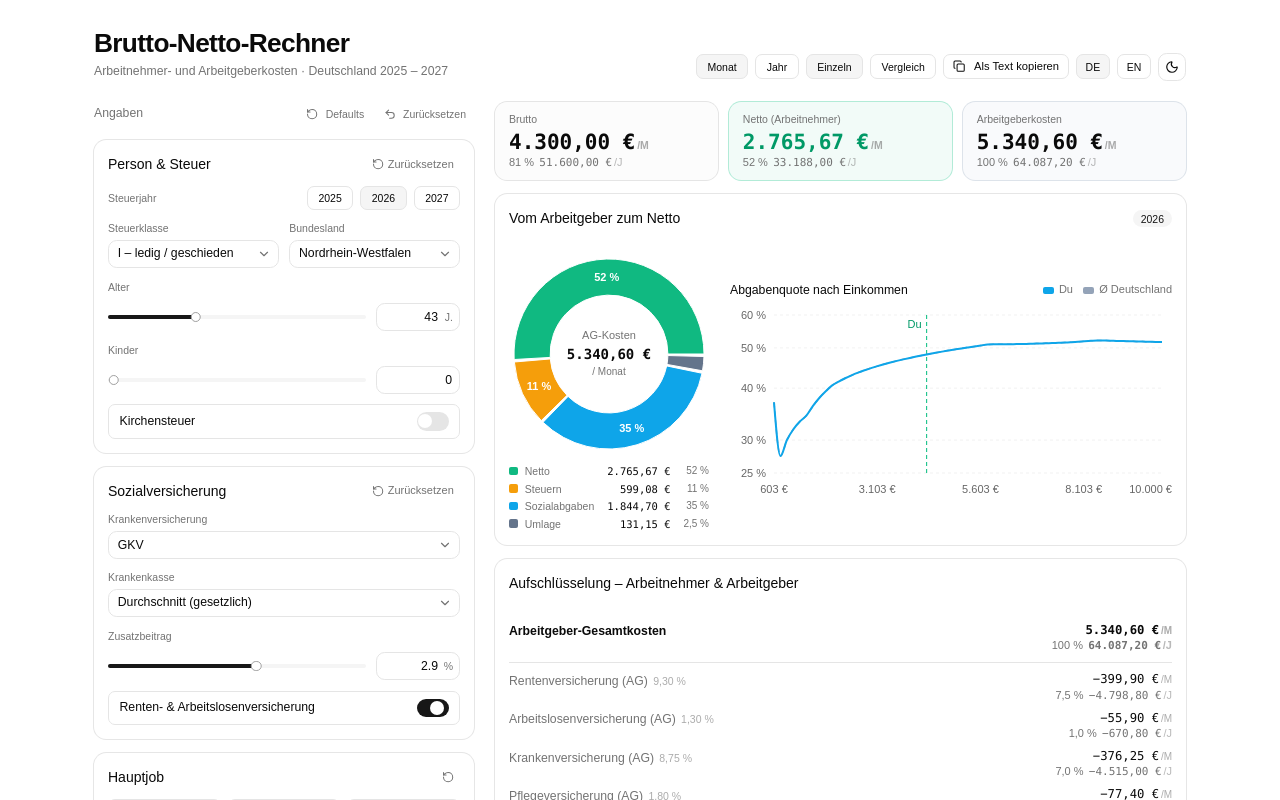
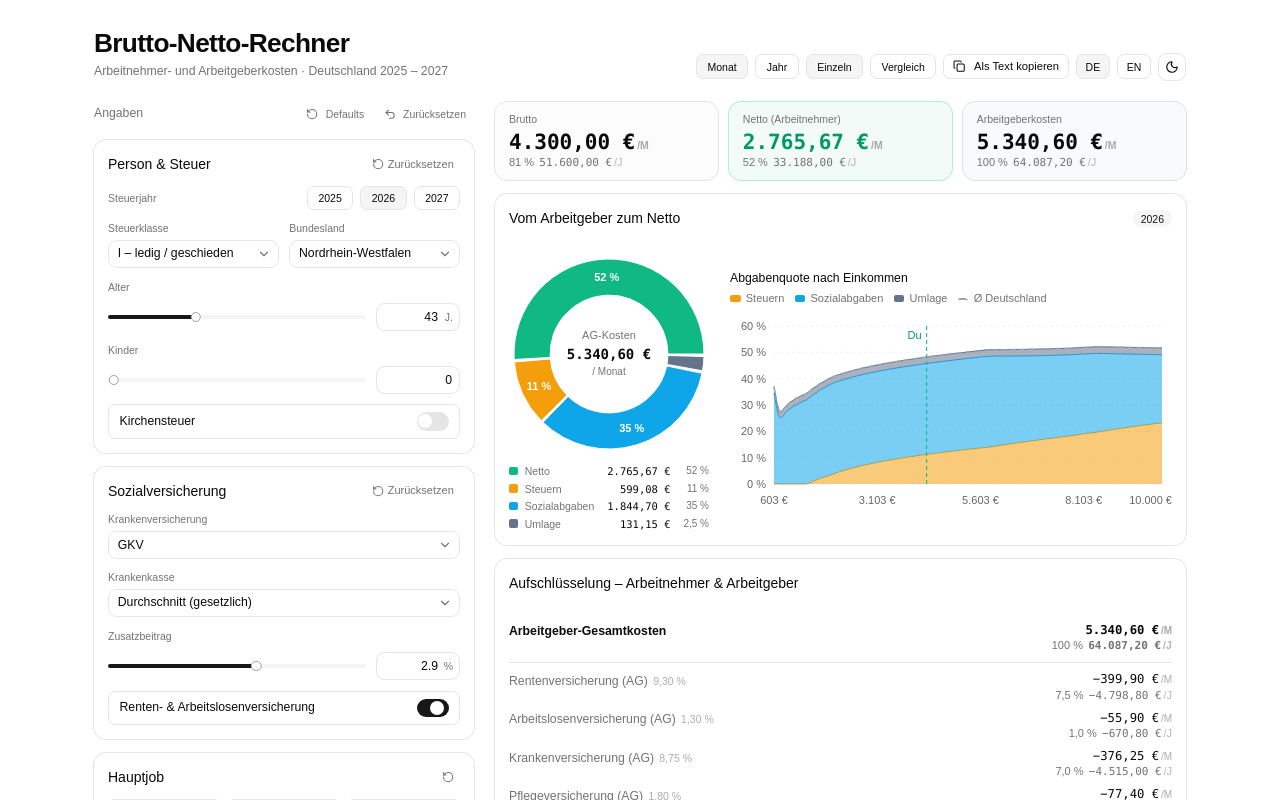
Before and after one commit to 1cedsoda/brutto-netto, a React (Vite) app: page / in a window 1280 px wide. Shown: the top 800 px of the page. Built offline with nearby package versions, Linux system fonts and the light colour scheme.

Commit message:
Abgabenquote als gestapelte Flächen (Steuern/Sozialabgaben/Umlage), feste x-Achse, Rentenkommission-Schalter in Sozialversicherung

```diff
--- a/src/components/calc/Charts.tsx
+++ b/src/components/calc/Charts.tsx
@@ -11,7 +11,7 @@ import { formatEUR, formatShare } from "@/lib/format";
 import { useT, type Key } from "@/lib/i18n";
 
 // Four high-level destinations of the total employer cost — no AN/AG split.
-const C = {
+export const SLICE_COLORS = {
   net: "#10b981", // emerald
   steuern: "#f59e0b", // amber
   sozial: "#0ea5e9", // sky
@@ -27,6 +27,25 @@ export interface Slice {
 
 function pickField(v: { monthly: number; yearly: number }, p: DisplayPeriod) {
   return p === "monthly" ? v.monthly : v.yearly;
+}
+
+/** Yearly amounts of the four destinations (Netto, Steuern, Sozialabgaben, Umlage). */
+export function burdenParts(result: CalculationResult) {
+  const e = result.employeeSocial;
+  const a = result.employerSocial;
+  return {
+    net: result.net.yearly,
+    steuern: result.tax.total.yearly + a.pauschsteuer.yearly,
+    sozial:
+      e.total.yearly +
+      (result.privateHealthEmployee?.yearly ?? 0) +
+      a.rente.yearly +
+      a.arbeitslosen.yearly +
+      a.kranken.yearly +
+      a.pflege.yearly,
+    umlage: a.insolvenzgeld.yearly + a.u1.yearly + a.u2.yearly + a.unfall.yearly,
+    total: result.employerTotalCost.yearly,
+  };
 }
 
 /**
@@ -59,10 +78,10 @@ function buildSlices(
   const push = (key: string, label: string, value: number, color: string) => {
     if (value > 0.005) out.push({ key, label, value, color });
   };
-  push("net", t("ch.net"), net, C.net);
-  push("steuern", t("ch.steuern"), steuern, C.steuern);
-  push("sozial", t("ch.sozial"), sozial, C.sozial);
-  push("umlage", t("ch.umlage"), umlage, C.umlage);
+  push("net", t("ch.net"), net, SLICE_COLORS.net);
+  push("steuern", t("ch.steuern"), steuern, SLICE_COLORS.steuern);
+  push("sozial", t("ch.sozial"), sozial, SLICE_COLORS.sozial);
+  push("umlage", t("ch.umlage"), umlage, SLICE_COLORS.umlage);
 
   return {
     slices: out,
--- a/src/components/calc/JobsBreakdown.tsx
+++ b/src/components/calc/JobsBreakdown.tsx
@@ -109,8 +109,9 @@ export function JobsTable({ res, primary }: { res: ScenarioResult; primary: Disp
       type: "row",
       label: a.balance >= 0 ? t("annual.due") : t("annual.refund"),
       cells: rs.map(() => null),
-      total: -a.balance,
-      sign: a.balance >= 0 ? "minus" : "plus",
+      // Nachzahlung lowers the net (−), Erstattung raises it (+).
+      total: a.balance,
+      sign: "minus",
       always: true,
     });
     rows.push({ type: "sep" });
--- a/src/components/calc/ProgressionChart.tsx
+++ b/src/components/calc/ProgressionChart.tsx
@@ -1,12 +1,14 @@
 import { useMemo } from "react";
 import {
+  Area,
   CartesianGrid,
+  ComposedChart,
   Line,
-  LineChart,
   ReferenceLine,
   XAxis,
   YAxis,
 } from "recharts";
+import { SLICE_COLORS, burdenParts } from "./Charts";
 import {
   ChartContainer,
   ChartTooltip,
@@ -35,11 +37,13 @@ export function ProgressionChart({ scenarioKey }: { scenarioKey: ScenarioKey })
   const others = scenario.jobs.slice(1).reduce((a, j) => a + j.grossAmount, 0);
   const current = (scenario.jobs[0]?.grossAmount ?? 0) + others;
 
-  const { data, minX, maxX, lowest } = useMemo(() => {
+  const { data, minX, maxX, highest } = useMemo(() => {
     const limit = getConstants(scenario.year).minijobLimit; // €/month
-    const min = (monthly ? limit : limit * 12) + others;
-    const top = (monthly ? 10000 : 120000) + others;
-    const max = Math.max(top, current);
+    // Fixed axis (independent of further jobs): from the Minijob limit up to
+    // 10.000 €/Monat. The main job is varied from the limit upwards, so with
+    // further jobs the curve simply starts further right.
+    const min = monthly ? limit : limit * 12;
+    const max = Math.max(monthly ? 10000 : 120000, current);
     const steps = 60;
 
     const benchScenario: ScenarioInput = {
@@ -47,60 +51,96 @@ export function ProgressionChart({ scenarioKey }: { scenarioKey: ScenarioKey })
       year: scenario.year,
       grossPeriod: scenario.grossPeriod,
     };
-    // Burden = (AG total cost − net) / AG total cost.
-    const rateOf = (sc: ScenarioInput, total: number, fixed: number) => {
+    const resultFor = (sc: ScenarioInput, total: number, fixed: number) => {
       const [main, ...rest] = sc.jobs;
-      const r = calculateScenario({
+      return calculateScenario({
         ...sc,
         jobs: [
-          { ...main, kind: main.kind === "minijob" ? "employee" : main.kind, grossAmount: Math.max(0, total - fixed) },
+          {
+            ...main,
+            kind: main.kind === "minijob" ? "employee" : main.kind,
+            grossAmount: Math.max(0, total - fixed),
+          },
           ...rest,
         ],
       }).total;
-      const cost = r.employerTotalCost.monthly;
-      return cost > 0 ? ((cost - r.net.monthly) / cost) * 100 : 0;
     };
+    // Shares of the total cost (AG-Kosten): taxes, social contributions, levies.
+    const pct = (v: number, base: number) => (base > 0 ? (v / base) * 100 : 0);
 
-    const pts: { x: number; rate: number; benchmark: number }[] = [];
-    let lowest = Infinity;
+    const pts: {
+      x: number;
+      steuern: number | null;
+      sozial: number | null;
+      umlage: number | null;
+      rate: number | null;
+      benchmark: number;
+    }[] = [];
+    let highest = 0;
+    const own = (g: number) => {
+      const p = burdenParts(resultFor(scenario, g, others));
+      return {
+        steuern: pct(p.steuern, p.total),
+        sozial: pct(p.sozial, p.total),
+        umlage: pct(p.umlage, p.total),
+      };
+    };
+    const start = min + others; // main job at the Minijob limit
     for (let i = 0; i <= steps; i++) {
       const g = min + ((max - min) / steps) * i; // linear income axis
-      const rate = rateOf(scenario, g, others);
-      const benchmark = rateOf(benchScenario, g, 0);
-      lowest = Math.min(lowest, rate, benchmark);
-      pts.push({ x: g, rate, benchmark });
+      const b = burdenParts(resultFor(benchScenario, g, 0));
+      const benchmark = pct(b.total - b.net, b.total);
+      const mine = g >= start ? own(g) : null;
+      const steuern = mine?.steuern ?? null;
+      const sozial = mine?.sozial ?? null;
+      const umlage = mine?.umlage ?? null;
+      const rate = mine ? mine.steuern + mine.sozial + mine.umlage : null;
+      highest = Math.max(highest, rate ?? 0, benchmark);
+      pts.push({ x: g, steuern, sozial, umlage, rate, benchmark });
     }
-    return { data: pts, minX: min, maxX: max, lowest };
+    return { data: pts, minX: min, maxX: max, highest };
   }, [scenario, monthly, current, others]);
 
-  // Logarithmic Y axis, normally 30–60 %, extended downwards if a curve dips lower.
-  const yMin = Math.max(5, Math.min(30, Math.floor(lowest / 5) * 5));
-  const yTicks = [5, 10, 15, 20, 25, 30, 40, 50, 60].filter(
-    (v) => v >= yMin && v <= 60,
-  );
+  // Linear Y axis from 0 % (stacked areas need a zero baseline).
+  const yMax = Math.min(100, Math.max(60, Math.ceil(highest / 10) * 10));
+  const yTicks = Array.from({ length: yMax / 10 + 1 }, (_, i) => i * 10);
 
   const config: ChartConfig = {
-    rate: { label: t("r.you"), color: "#0ea5e9" },
+    steuern: { label: t("ch.steuern"), color: SLICE_COLORS.steuern },
+    sozial: { label: t("ch.sozial"), color: SLICE_COLORS.sozial },
+    umlage: { label: t("ch.umlage"), color: SLICE_COLORS.umlage },
+    rate: { label: t("r.you"), color: "currentColor" },
     benchmark: { label: t("r.benchmark"), color: "#94a3b8" },
   };
+  const legend: { key: keyof typeof config; dashed?: boolean }[] = [
+    { key: "steuern" },
+    { key: "sozial" },
+    { key: "umlage" },
+    { key: "benchmark", dashed: true },
+  ];
 
   return (
     <div>
-      <div className="mb-1 flex items-center justify-between">
+      <div className="mb-2 grid gap-1">
         <span className="text-sm font-medium">{t("r.progression")}</span>
-        <span className="flex items-center gap-3 text-[11px] text-muted-foreground">
-          <span className="flex items-center gap-1.5">
-            <span className="h-2 w-3 rounded-[2px]" style={{ background: "#0ea5e9" }} />
-            {t("r.you")}
-          </span>
-          <span className="flex items-center gap-1.5">
-            <span className="h-2 w-3 rounded-[2px]" style={{ background: "#94a3b8" }} />
-            {t("r.benchmark")}
-          </span>
+        <span className="flex flex-wrap items-center gap-x-3 gap-y-1 text-[11px] text-muted-foreground">
+          {legend.map(({ key, dashed }) => (
+            <span key={key} className="flex items-center gap-1.5">
+              <span
+                className="h-2 w-3 rounded-[2px]"
+                style={
+                  dashed
+                    ? { borderTop: `2px dashed ${config[key].color}`, height: 0 }
+                    : { background: config[key].color }
+                }
+              />
+              {config[key].label}
+            </span>
+          ))}
         </span>
       </div>
       <ChartContainer config={config} className="!aspect-auto h-[200px] w-full">
-        <LineChart data={data} margin={{ left: 4, right: 10, top: 12, bottom: 0 }}>
+        <ComposedChart data={data} margin={{ left: 4, right: 10, top: 12, bottom: 0 }}>
           <CartesianGrid vertical={false} strokeDasharray="3 3" />
           <XAxis
             dataKey="x"
@@ -114,10 +154,8 @@ export function ProgressionChart({ scenarioKey }: { scenarioKey: ScenarioKey })
             minTickGap={24}
           />
           <YAxis
-            scale="log"
-            domain={[yMin, 60]}
+            domain={[0, yMax]}
             ticks={yTicks}
-            allowDataOverflow
             tickFormatter={(v) => `${v} %`}
             width={40}
             tickLine={false}
@@ -131,13 +169,22 @@ export function ProgressionChart({ scenarioKey }: { scenarioKey: ScenarioKey })
                   formatEUR0(Number(p?.[0]?.payload?.x ?? 0)) +
                   (monthly ? " / M" : " / J")
                 }
-                formatter={(value, name) => (
+                formatter={(value, name, item) => (
                   <div className="flex w-full items-center justify-between gap-3">
-                    <span className="text-muted-foreground">
+                    <span className="flex items-center gap-1.5 text-muted-foreground">
+                      <span
+                        className="h-2 w-2 rounded-[2px]"
+                        style={{ background: config[name as string]?.color }}
+                      />
                       {config[name as string]?.label ?? name}
                     </span>
                     <span className="font-mono font-medium tabular-nums">
                       {formatShare(Number(value), 100)}
+                      {name === "umlage" && (
+                        <span className="ml-2 font-sans text-foreground">
+                          Σ {formatShare(Number(item?.payload?.rate ?? 0), 100)}
+                        </span>
+                      )}
                     </span>
                   </div>
                 )}
@@ -166,15 +213,20 @@ export function ProgressionChart({ scenarioKey }: { scenarioKey: ScenarioKey })
             dot={false}
             isAnimationActive={false}
           />
-          <Line
-            dataKey="rate"
-            type="monotone"
-            stroke="var(--color-rate)"
-            strokeWidth={2}
-            dot={false}
-            isAnimationActive={false}
-          />
-        </LineChart>
+          {(["steuern", "sozial", "umlage"] as const).map((k) => (
+            <Area
+              key={k}
+              dataKey={k}
+              stackId="burden"
+              type="monotone"
+              stroke={`var(--color-${k})`}
+              fill={`var(--color-${k})`}
+              fillOpacity={0.55}
+              strokeWidth={1}
+              isAnimationActive={false}
+            />
+          ))}
+        </ComposedChart>
       </ChartContainer>
     </div>
   );
--- a/src/lib/i18n.ts
+++ b/src/lib/i18n.ts
@@ -68,7 +68,7 @@ const de = {
   "f.selfEmployed": "Selbstständig / Gründer:in",
   "f.profit": "Bruttoeinkommen",
   "f.rvProposal": "Rentenbeitrag (Vorschlag)",
-  "f.rvCommission": "Rentenpflicht nach Vorschlag der Rentenkommission",
+  "f.rvCommission": "Rentenpflicht für Selbstständige (Vorschlag Rentenkommission)",
   "se.currentLaw":
     "Aus = geltendes Recht: Die meisten Selbstständigen sind nicht rentenversicherungspflichtig, es wird kein Rentenbeitrag gerechnet.",
   "rv.gruender": "½ Regelbeitrag (Gründung, 3 J.)",
@@ -227,7 +227,7 @@ const en: Record<Key, string> = {
   "f.selfEmployed": "Self-employed / founder",
   "f.profit": "Gross income",
   "f.rvProposal": "Pension contribution (proposal)",
-  "f.rvCommission": "Mandatory pension (pension commission proposal)",
+  "f.rvCommission": "Mandatory pension for self-employed (commission proposal)",
   "se.currentLaw":
     "Off = current law: most self-employed people are not subject to mandatory pension insurance; no pension contribution is applied.",
   "rv.gruender": "½ standard contribution (founders, 3 yrs)",
--- a/src/lib/store.ts
+++ b/src/lib/store.ts
@@ -96,14 +96,14 @@ function sectionDefaults(section: FormSection, current: ScenarioInput): Partial<
       const f = current.grossPeriod === "yearly" ? 12 : 1;
       return {
         jobs: d.jobs.map((j) => ({ ...j, grossAmount: j.grossAmount * f, employer: { ...j.employer } })),
-        rvCommission: d.rvCommission,
-        rvProposal: d.rvProposal,
       };
     }
     case "social":
       return {
         health: { ...d.health },
         pensionInsured: d.pensionInsured,
+        rvCommission: d.rvCommission,
+        rvProposal: d.rvProposal,
       };
   }
 }
```
Also changed, not shown: src/components/calc/ScenarioForm.tsx (+63 -61 lines).
